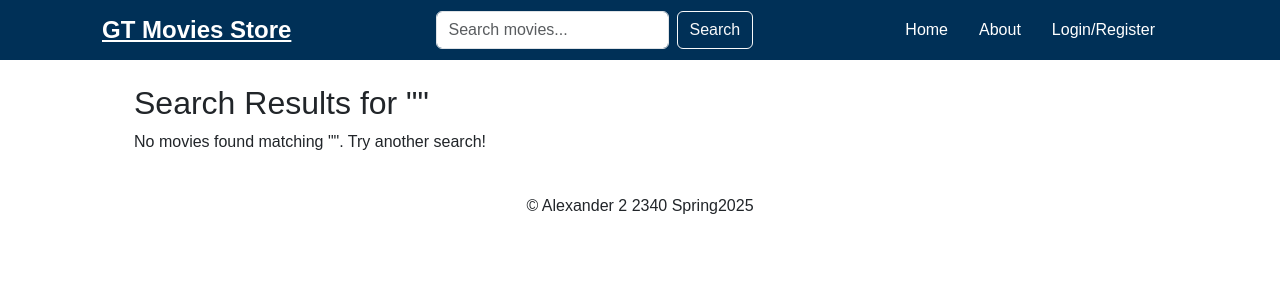
After one commit to shaheaaaad/GTmovies-A2, a Django app: page /search/ in a window 1280 px wide. The commit adds this page. Shown: the top 300 px of the page. Run offline with Django 5.2, Linux system fonts and the light colour scheme.

Commit message:
Search function added

```diff
--- a/GT_Movies_Store/Templates/GT_Movies_Store/base.html
+++ b/GT_Movies_Store/Templates/GT_Movies_Store/base.html
@@ -25,7 +25,10 @@
 <nav class="navbar navbar-expand-lg bg-dark">
     <div class="container d-flex">
         <a class="navbar-left text-white" href="/welcome">GT Movies Store</a>
-
+        <form action="{% url 'search' %}" method="GET" class="d-flex">
+            <input class="form-control me-2" type="search" placeholder="Search movies..." name="q" aria-label="Search">
+            <button class="btn btn-outline-light" type="submit">Search</button>
+        </form>
         <div class="navbar-right ms-auto">
             <ul class="navbar-nav">
                 <li class="nav-item">
--- /dev/null
+++ b/GT_Movies_Store/Templates/GT_Movies_Store/search_results.html
@@ -0,0 +1,26 @@
+{% extends "GT_Movies_Store/base.html" %}
+{% load static %}
+{% block title %}Search Results - GT Movies Store{% endblock %}
+
+{% block content %}
+    <div class="container mt-4">
+        <h2>Search Results for "{{ query }}"</h2>
+
+        {% if movies %}
+            <div class="movie-grid">
+                {% for movie in movies %}
+                    <div class="movie-card">
+                        <a href="{% url 'movie' movie.id %}">
+                            <h3>{{ movie.title }} ({{ movie.release_date }})</h3>
+                            <img src="{% static 'GT_Movies_Store/movie_images/' %}{{ movie.title|slugify }}.jpg"
+                                 onerror="this.onerror=null; this.src='{% static 'GT_Movies_Store/movie_images/default.jpg' %}'"
+                                 alt="{{ movie.title }}" width="200">
+                        </a>
+                    </div>
+                {% endfor %}
+            </div>
+        {% else %}
+            <p>No movies found matching "{{ query }}". Try another search!</p>
+        {% endif %}
+    </div>
+{% endblock %}
--- a/GT_Movies_Store/views.py
+++ b/GT_Movies_Store/views.py
@@ -1,5 +1,8 @@
+import re
+
 from django.contrib.auth.decorators import login_required
 from django.core.paginator import Paginator
+from django.db.models import Q
 from django.shortcuts import render, redirect, get_object_or_404
 from django.contrib.auth import authenticate, login, logout
 from django.contrib.auth.forms import AuthenticationForm
@@ -170,3 +173,28 @@ def security_question_reset(request):
             messages.error(request, "User or security question not found.")
 
     return render(request, "GT_Movies_Store/security_question_reset.html")
+
+def search_movies(request):
+    query = request.GET.get('q', '').strip()
+    if not query:
+        return render(request, 'GT_Movies_Store/search_results.html', {'movies': [], 'query': query})
+
+    # ✅ Step 1: Prioritize exact title matches
+    title_exact_matches = Movie.objects.filter(title__iexact=query).order_by('title')
+
+    # ✅ Step 2: Find full-word matches using regex (prevents "Wheat" from matching "Heat")
+    title_regex_matches = Movie.objects.filter(
+        Q(title__iregex=fr"\b{re.escape(query)}\b") & ~Q(id__in=title_exact_matches)
+    ).order_by('title')
+
+    # ✅ Step 3: Get description matches only if not found in title
+    description_matches = Movie.objects.filter(
+        Q(description__iregex=fr"\b{re.escape(query)}\b") &
+        ~Q(id__in=title_exact_matches.values_list('id', flat=True)) &
+        ~Q(id__in=title_regex_matches.values_list('id', flat=True))
+    ).order_by('title')
+
+    # Combine results: exact title matches first, then full-word matches, then description matches
+    movies = list(title_exact_matches) + list(title_regex_matches) + list(description_matches)
+
+    return render(request, 'GT_Movies_Store/search_results.html', {'movies': movies, 'query': query})
--- a/mysite/urls.py
+++ b/mysite/urls.py
@@ -18,7 +18,7 @@ from django.contrib import admin
 from django.urls import path, include
 
 from GT_Movies_Store import views
-from GT_Movies_Store.views import register, login_view, logout_view
+from GT_Movies_Store.views import register, login_view, logout_view, search_movies
 
 from django.contrib.auth import views as auth_views
 
@@ -52,5 +52,5 @@ urlpatterns = [
 
     path('setup_security_question/', setup_security_question, name='setup_security_question'),
     path('reset_password_security/', security_question_reset, name='security_question_reset'),
-
+    path('search/', search_movies, name='search'),
 ]
```
